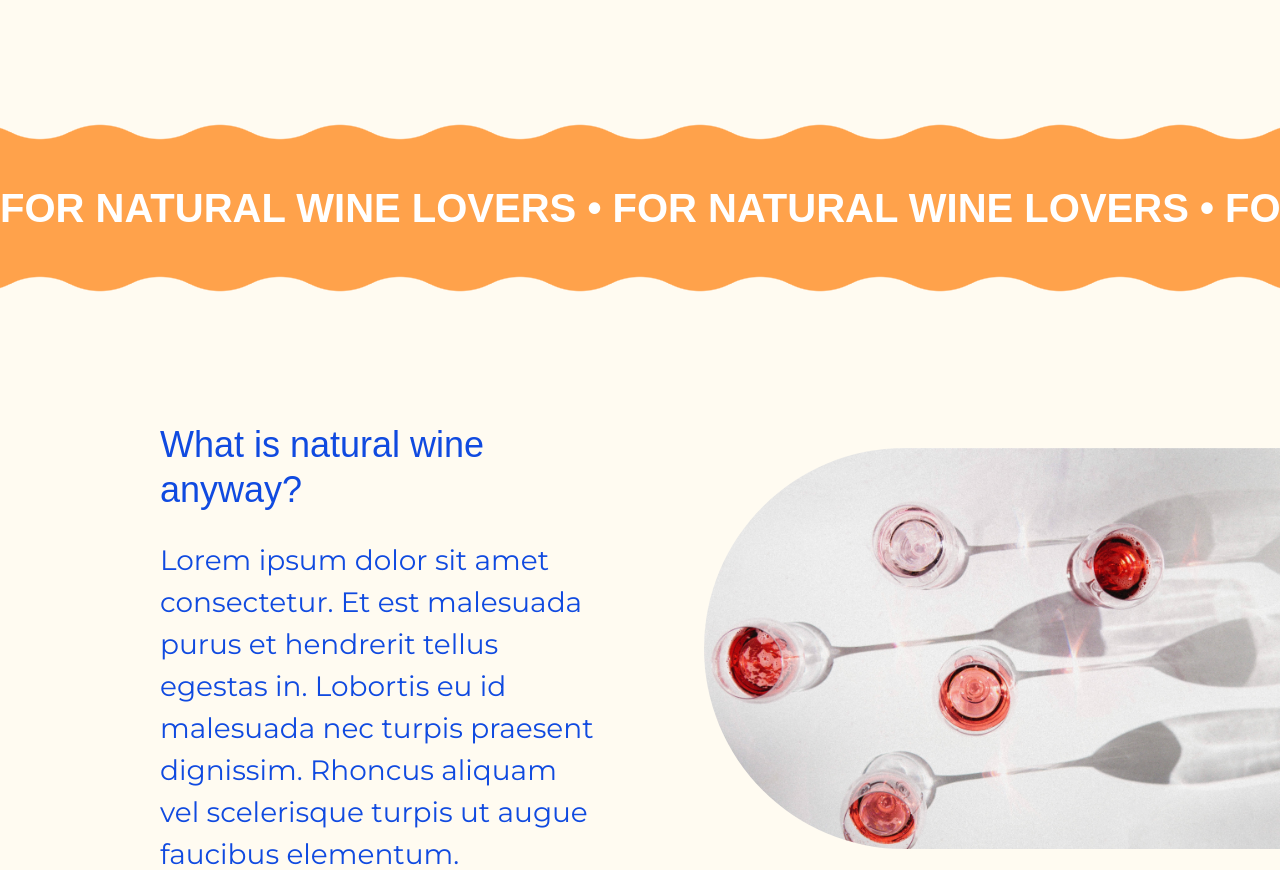
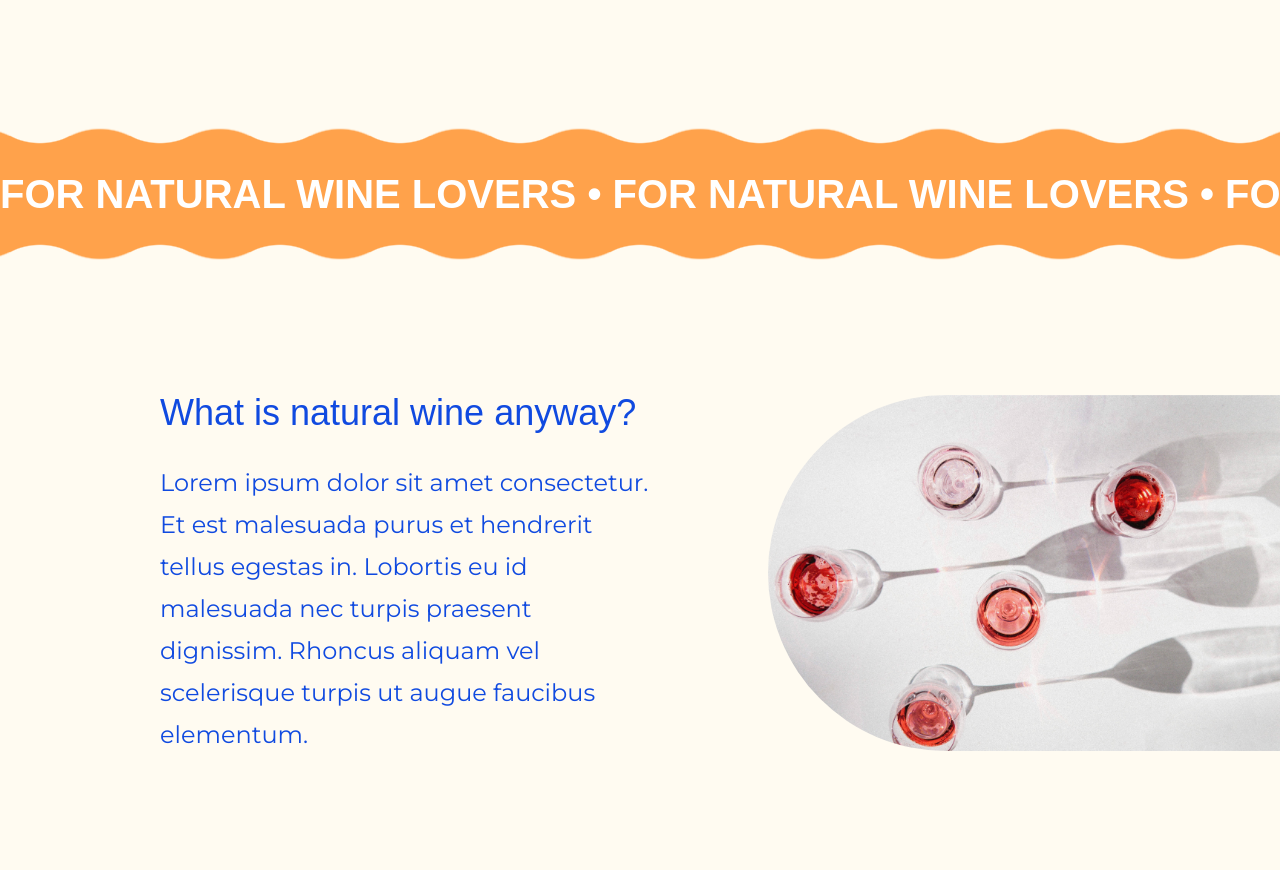
Before and after one commit to josh-merrill/natural-wine-club, a React (Vite) app: page / in a window 1280 px wide. Shown: the part 2683-3553 px from the top of the page. Built offline with nearby package versions, Linux system fonts and the light colour scheme; a web font is replaced by a local one.

Commit message:
STYLE: Updated about component style

```diff
--- a/src/components/about/about.css
+++ b/src/components/about/about.css
@@ -9,12 +9,12 @@
   align-items: center;
 }
 
-.about--container-info-text {
+/* .about--container-info-text {
   margin-top: 27px;
   font-weight: 400;
-  font-size: 28px;
-  line-height: 42px;
-}
+  font-size: 1.5rem;
+  line-height: 1.75;
+} */
 
 .about--container-info-bottom {
   margin-top: var(--spacer-sm);
@@ -30,11 +30,8 @@
   order: 1;
 }
 
-.about--container-info p {
+.about--container-info-text {
   margin-top: 27px;
-  font-weight: 400;
-  font-size: 28px;
-  line-height: 42px;
 }
 
   /* ========== MEDIA QUERIES (MEDIUM DEVICES) ========= */
@@ -48,10 +45,10 @@
     .about--container-wrapper  {
       gap: var(--spacer-md);
     }
+
   }
 
-
-    /* ========== MEDIA QUERIES (LARGE DEVICES) ========= */
+/* ========== MEDIA QUERIES (LARGE DEVICES) ========= */
 
 @media screen and (min-width: 1200px) {
 
@@ -67,6 +64,10 @@
     margin: var(--spacer-lg) 0;
   }
 
+  .about--container-info-text {
+    font-size: 1.5rem;
+  }
+
   .about--container-info-top {
     margin-left: 12.5%;
   }
@@ -77,12 +78,12 @@
   }
 
   .about--img-top {
-    width: 45%;
+    width: 40%;
     border-radius: 220px 0 0% 220px;
   }
 
   .about--img-bottom {
-    width: 45%;
+    width: 40%;
     border-radius: 0% 220px 220px 0%;
     order: 0;
   }
--- a/src/components/banner/Banner.jsx
+++ b/src/components/banner/Banner.jsx
@@ -20,14 +20,12 @@ export default function Banner() {
   const styles = { transform: `translate(-${scrollYPosition}px)` };
 
   return (
-    <div className="banner--container">
-      <div className="banner--wrapper">
+      <div className="banner--container">
         <h3 style={styles}>
           For natural wine lovers • For natural wine lovers • For natural wine
           lovers • For natural wine lovers • For natural wine lovers • For
           natural wine lovers
         </h3>
       </div>
-    </div>
   );
 }
--- a/src/components/banner/banner.css
+++ b/src/components/banner/banner.css
@@ -1,11 +1,6 @@
 .banner--container {
-  margin: var(--spacer-md) auto;
-  position:relative
-}
-
-.banner--wrapper {
-  background: #FFA24B;
-  color: #FFF;
+  background: #ffa24b;
+  color: #fff;
   padding: 4em 0em;
   text-align: center;
   white-space: nowrap;
@@ -13,31 +8,27 @@
   text-overflow: clip;
   position: relative;
 
-      /* mask created with
+  /* mask created with
   https://css-generators.com/wavy-shapes/ */
 
-  --mask:
-    radial-gradient(67.08px at 50% 90.00px,#000 99%,#0000 101%) calc(50% - 60px) 0/120px 51% repeat-x,
-    radial-gradient(67.08px at 50% -60px,#0000 99%,#000 101%) 50% 30px/120px calc(51% - 30px) repeat-x,
-    radial-gradient(67.08px at 50% calc(100% - 90.00px),#000 99%,#0000 101%) calc(50% - 60px) 100%/120px 51% repeat-x,
-    radial-gradient(67.08px at 50% calc(100% + 60.00px),#0000 99%,#000 101%) 50% calc(100% - 30px)/120px calc(51% - 30px) repeat-x;
+  --mask: radial-gradient(67.08px at 50% 90px, #000 99%, #0000 101%)
+      calc(50% - 60px) 0/120px 51% repeat-x,
+    radial-gradient(67.08px at 50% -60px, #0000 99%, #000 101%) 50% 30px/120px
+      calc(51% - 30px) repeat-x,
+    radial-gradient(67.08px at 50% calc(100% - 90px), #000 99%, #0000 101%)
+      calc(50% - 60px) 100%/120px 51% repeat-x,
+    radial-gradient(67.08px at 50% calc(100% + 60px), #0000 99%, #000 101%) 50%
+      calc(100% - 30px) / 120px calc(51% - 30px) repeat-x;
   -webkit-mask: var(--mask);
-          mask: var(--mask);
+  mask: var(--mask);
 }
 
-.banner--wrapper h3 {
+.banner--container h3 {
   text-transform: uppercase;
 }
 
-
 @media screen and (min-width: 768px) {
-
-  .banner--wrapper {
-    padding: 5em 0em;
-
-  }
-
-  .banner--wrapper h3 {
+  .banner--container h3 {
     font-size: 2.5rem;
   }
 }
--- a/src/components/menu/menu.css
+++ b/src/components/menu/menu.css
@@ -49,7 +49,6 @@
 
 .menu--item-details {
   margin-bottom: 1em;
-  line-height: 2rem;
 }
 
 .menu--item-basket {
--- a/src/index.css
+++ b/src/index.css
@@ -42,7 +42,7 @@ body {
   font-style: normal;
   font-weight: 400;
   font-size: 1.125rem;
-  line-height: 19px;
+  line-height: 1.75;
   color: var(--color-blue);
   background-color: var(--color-bg);
 }
```
